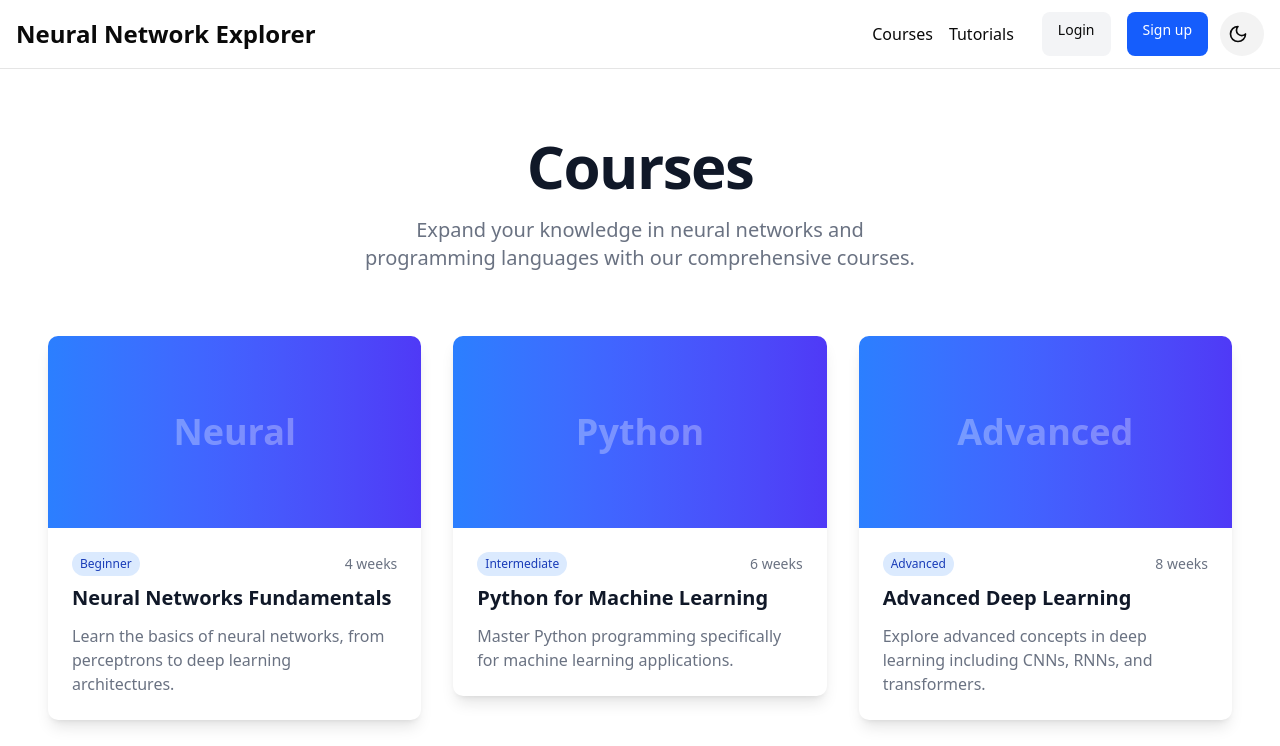
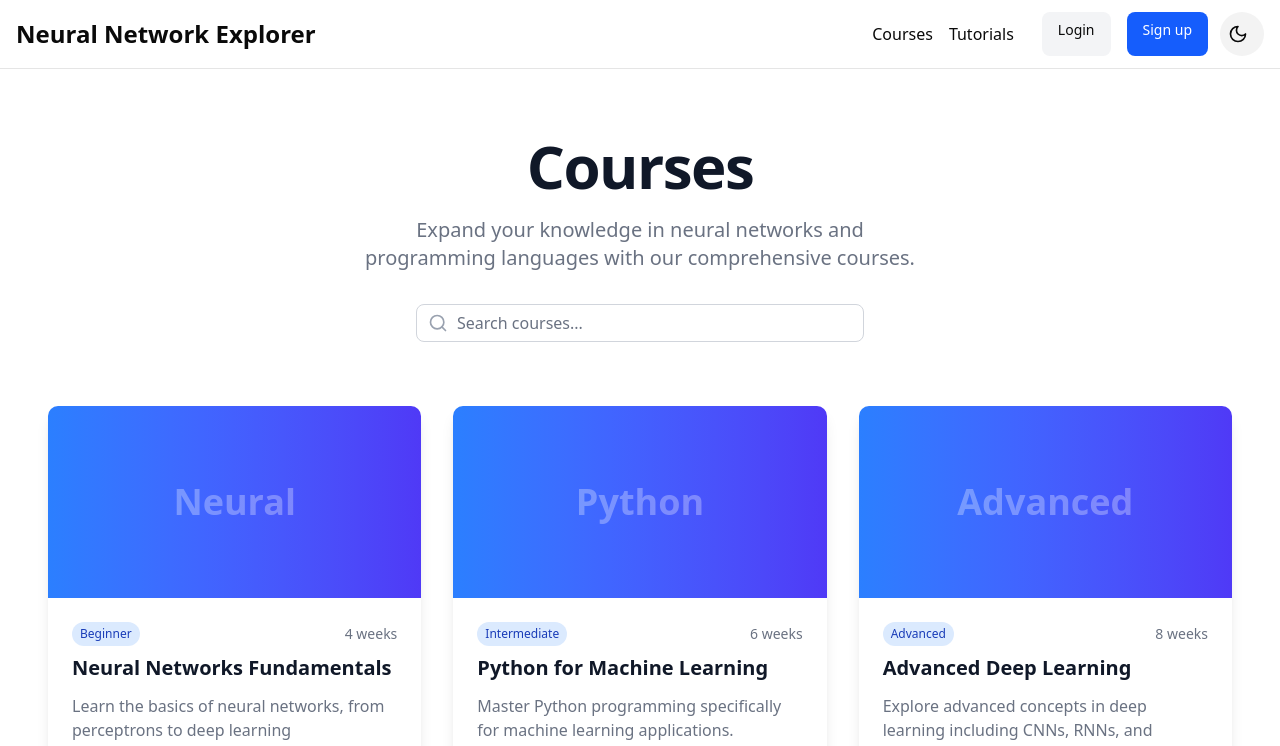
Before and after one commit to dilum-randira/Nural_Network_Animation, a Next.js app: page /courses in a window 1280 px wide. Shown: the top 746 px of the page. Built offline with nearby package versions, Linux system fonts and the light colour scheme.

Commit message:
add search function to course page

```diff
--- /dev/null
+++ b/src/app/courses/metadata.ts
@@ -0,0 +1,4 @@
+export const metadata = {
+  title: 'Courses | Neural Network Explorer',
+  description: 'Learn about Neural Networks and Programming Languages',
+};
--- a/src/app/courses/page.tsx
+++ b/src/app/courses/page.tsx
@@ -1,7 +1,11 @@
-import React from 'react';
+"use client";
+
+import React, { useState } from 'react';
 import Link from 'next/link';
+import CourseSearch from '@/components/learning/CourseSearch';
 
-export const metadata = {
+// Keep metadata in a separate variable since we're using 'use client'
+const pageMetadata = {
   title: 'Courses | Neural Network Explorer',
   description: 'Learn about Neural Networks and Programming Languages',
 };
@@ -14,6 +18,7 @@ const courses = [
     level: 'Beginner',
     duration: '4 weeks',
     image: '/images/courses/neural-fundamentals.svg',
+    tags: ['neural networks', 'fundamentals', 'beginner', 'deep learning'],
   },
   {
     id: 'python-for-machine-learning',
@@ -22,6 +27,7 @@ const courses = [
     level: 'Intermediate',
     duration: '6 weeks',
     image: '/images/courses/python-ml.svg',
+    tags: ['python', 'programming', 'machine learning', 'intermediate'],
   },
   {
     id: 'advanced-deep-learning',
@@ -30,6 +36,7 @@ const courses = [
     level: 'Advanced',
     duration: '8 weeks',
     image: '/images/courses/advanced-dl.svg',
+    tags: ['deep learning', 'advanced', 'CNNs', 'RNNs', 'transformers'],
   },
   {
     id: 'javascript-neural-networks',
@@ -38,10 +45,30 @@ const courses = [
     level: 'Intermediate',
     duration: '5 weeks',
     image: '/images/courses/js-neural.svg',
+    tags: ['javascript', 'neural networks', 'browser', 'tensorflowjs', 'intermediate'],
   },
 ];
 
 export default function CoursesPage() {
+  const [filteredCourses, setFilteredCourses] = useState(courses);
+
+  const handleSearch = (query: string) => {
+    if (!query.trim()) {
+      setFilteredCourses(courses);
+      return;
+    }
+
+    const searchTerm = query.toLowerCase();
+    const results = courses.filter(course =>
+      course.title.toLowerCase().includes(searchTerm) ||
+      course.description.toLowerCase().includes(searchTerm) ||
+      course.level.toLowerCase().includes(searchTerm) ||
+      course.tags.some(tag => tag.toLowerCase().includes(searchTerm))
+    );
+
+    setFilteredCourses(results);
+  };
+
   return (
     <div className="py-12">
       <div className="max-w-7xl mx-auto px-4 sm:px-6 lg:px-8">
@@ -54,8 +81,21 @@ export default function CoursesPage() {
           </p>
         </div>
 
+        <CourseSearch onSearch={handleSearch} />
+
+        {filteredCourses.length === 0 ? (
+          <div className="mt-16 text-center">
+            <h3 className="text-xl text-gray-600 dark:text-gray-400">No courses found matching your search.</h3>
+            <button
+              onClick={() => setFilteredCourses(courses)}
+              className="mt-4 px-4 py-2 bg-blue-600 text-white rounded-md hover:bg-blue-700 transition-colors"
+            >
+              View All Courses
+            </button>
+          </div>
+        ) : (
           <div className="mt-16 grid gap-8 md:grid-cols-2 lg:grid-cols-3">
-          {courses.map((course) => (
+            {filteredCourses.map((course) => (
               <Link href={`/courses/${course.id}`} key={course.id} className="group">
                 <div className="flex flex-col rounded-lg shadow-lg overflow-hidden transition-all hover:shadow-xl bg-white dark:bg-gray-800">
                   <div className="flex-shrink-0 h-48 bg-gradient-to-r from-blue-500 to-indigo-600 flex items-center justify-center">
@@ -85,6 +125,7 @@ export default function CoursesPage() {
               </Link>
             ))}
           </div>
+        )}
       </div>
     </div>
   );
--- /dev/null
+++ b/src/components/learning/CourseSearch.tsx
@@ -0,0 +1,33 @@
+"use client";
+
+import { useState } from 'react';
+import { Search } from 'lucide-react';
+
+interface CourseSearchProps {
+  onSearch: (query: string) => void;
+}
+
+export default function CourseSearch({ onSearch }: CourseSearchProps) {
+  const [searchQuery, setSearchQuery] = useState('');
+
+  const handleSearch = (e: React.ChangeEvent<HTMLInputElement>) => {
+    const query = e.target.value;
+    setSearchQuery(query);
+    onSearch(query);
+  };
+
+  return (
+    <div className="relative max-w-md w-full mx-auto mt-8">
+      <div className="absolute inset-y-0 left-0 pl-3 flex items-center pointer-events-none">
+        <Search className="h-5 w-5 text-gray-400" />
+      </div>
+      <input
+        type="text"
+        className="block w-full pl-10 pr-3 py-2 border border-gray-300 dark:border-gray-600 rounded-md leading-5 bg-white dark:bg-gray-800 placeholder-gray-500 dark:placeholder-gray-400 focus:outline-none focus:ring-2 focus:ring-blue-500 focus:border-blue-500 text-gray-900 dark:text-gray-100"
+        placeholder="Search courses..."
+        value={searchQuery}
+        onChange={handleSearch}
+      />
+    </div>
+  );
+}
```
Lines whose indentation alone changed are shown as unchanged.
